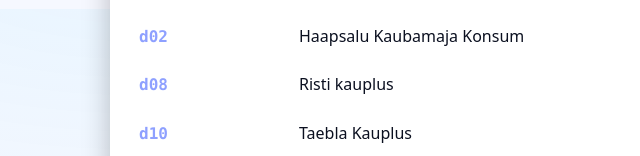
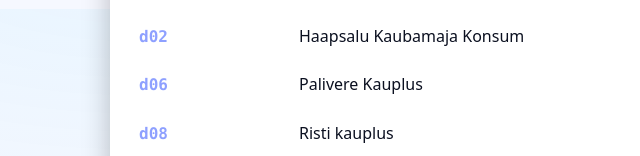
Before and after one commit to KaurEST/zabbix-widget, a plain HTML site: page index.html in a window 1280 px wide. Shown: the part 796-952 px from the top of the page, 0-640 px from the left. Drawn offline with Linux system fonts and the light colour scheme.

Commit message:
Update index.html

```diff
--- a/index.html
+++ b/index.html
@@ -99,6 +99,7 @@
       ["c36","R6ngu Konsum"],
       ["ct1","CoopTest"],
       ["d02","Haapsalu Kaubamaja Konsum"],
+      ["d06", "Palivere Kauplus"],
       ["d08","Risti kauplus"],
       ["d10","Taebla Kauplus"],
       ["d11","Vanalinna kauplus"],
```
